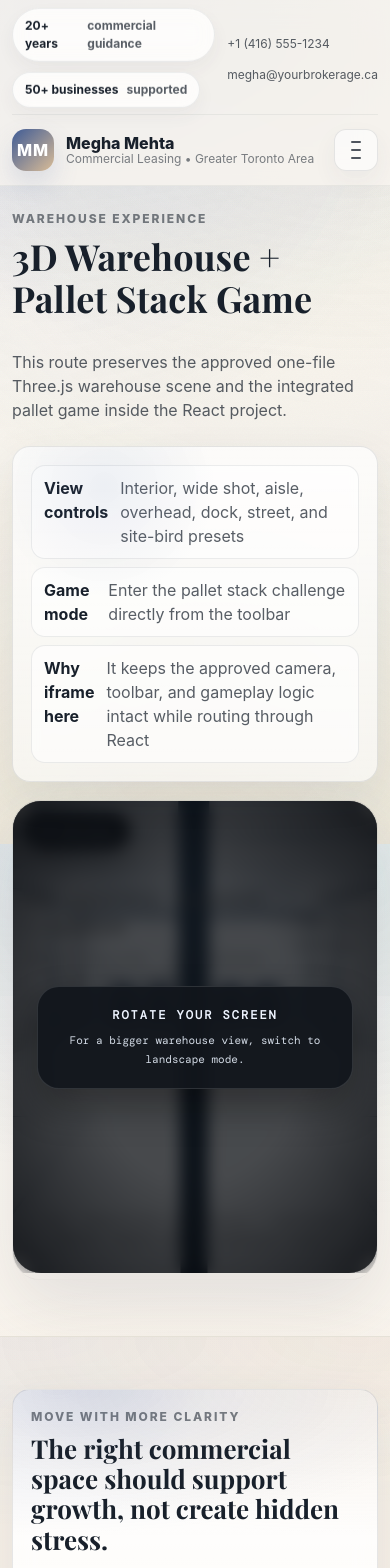
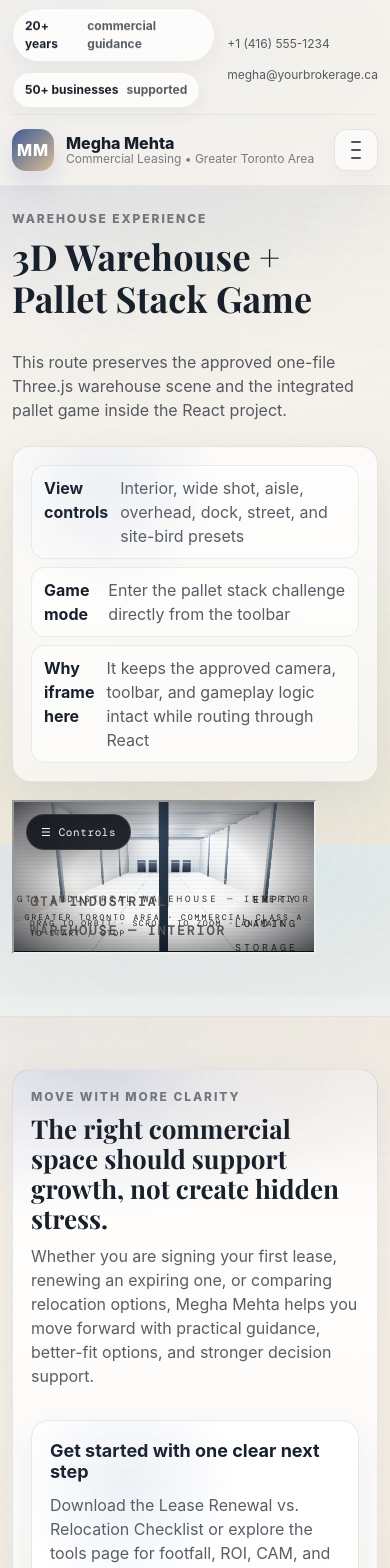
Before and after one commit to aniketsrivastava81/test_warehouse, a React (Vite) app: page /warehouse in a window 390 px wide. Shown: the top 1568 px of the page. Built offline with nearby package versions, Linux system fonts and the light colour scheme; a web font is replaced by a local one.

Commit message:
fixed the warehouse mobile display
fixed rendering page
1 page rendering
1 page is showing rendered data
only edited the one with the rendering and left listingtype2.jsx as is

```diff
--- a/public/warehouse.html
+++ b/public/warehouse.html
@@ -110,7 +110,7 @@ body{background:#05060a;color:#e0ddd8;font-family:'DM Mono',monospace;}
   display:block; font-size:11px; line-height:1.7; color:#d3dbe6;
 }
 
-@media (max-width:1280px){
+@media (max-width:900px){
   #toolbarMenuBtn{display:flex;}
   #toolbar{
     top:56px; left:12px; right:12px; transform:none;
@@ -1643,7 +1643,7 @@ function closeToolbarMenu(){
   toolbarMenuBtn.setAttribute('aria-expanded','false');
 }
 function toggleToolbarMenu(){
-  if(window.innerWidth > 1280) return;
+  if(window.innerWidth > 900) return;
   const open=!toolbar.classList.contains('open');
   toolbar.classList.toggle('open',open);
   toolbarBackdrop.classList.toggle('show',open);
@@ -1653,7 +1653,7 @@ function updateMobileWarehouseUI(){
   const showRotate = window.matchMedia('(max-width:900px) and (orientation:portrait)').matches;
   rotatePrompt.classList.toggle('show',showRotate);
 
-  if(window.innerWidth > 1280){
+  if(window.innerWidth > 900){
     closeToolbarMenu();
   }
 }
@@ -1663,7 +1663,7 @@ toolbarBackdrop.addEventListener('click',closeToolbarMenu);
 
 document.querySelectorAll('#toolbar button').forEach(btn=>{
   btn.addEventListener('click',()=>{
-    if(window.innerWidth <= 1280) closeToolbarMenu();
+    if(window.innerWidth <= 900) closeToolbarMenu();
   });
 });
 
--- a/src/pages/WarehousePage.jsx
+++ b/src/pages/WarehousePage.jsx
@@ -32,13 +32,13 @@ export default function WarehousePage() {
           </div>
         </div>
 
-        <div className="warehouse-frame-wrap">
-          <iframe
-            className="warehouse-frame"
-            src="/warehouse.html"
-            title="3D warehouse experience"
-            loading="lazy"
-          ></iframe>
+        <div className="warehouse-page-shell">
+            <iframe
+              className="warehouse-embed"
+              src="/warehouse.html"
+              title="3D warehouse experience"
+              loading="lazy"
+            ></iframe>
         </div>
       </div>
     </section>
--- a/src/styles/globals.css
+++ b/src/styles/globals.css
@@ -975,3 +975,30 @@ canvas{
     scroll-behavior:auto !important;
   }
 }
+
+
+.warehouse-page-shell{
+  width:min(90vw, 1600px);
+  margin:0 auto;
+}
+
+.warehouse-embed{
+  width:100%;
+  height:min(78vh, 920px);
+  border:0;
+  display:block;
+  border-radius:28px;
+  overflow:hidden;
+  box-shadow:0 24px 60px rgba(55,64,82,.12);
+}
+
+@media (max-width:900px){
+  .warehouse-page-shell{
+    width:min(100vw - 24px, 100%);
+  }
+
+  .warehouse-embed{
+    height:70vh;
+    border-radius:22px;
+  }
+}
```
